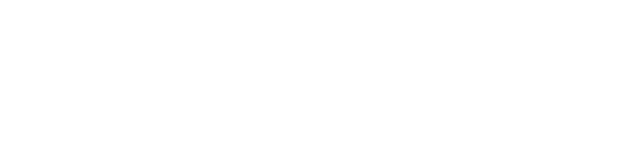
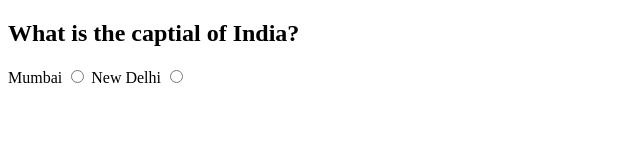
Before and after one commit to acciojob/trivia-MrMi18, a website: page main.html in a window 1280 px wide. Shown: the whole page, without its empty margins (0-640 px from the left). Drawn offline with Linux system fonts and the light colour scheme.

Commit message:
created a submission

```diff
--- a/main.html
+++ b/main.html
@@ -8,6 +8,13 @@
 
 <body>
 	<!-- the entire body must be written by student -->
+    <h2>What is the captial of India?</h2>
+	<label for ="mumbai" >Mumbai</label>
+	<input type ="radio" name="capital" value="mumbai">
+	<label for ="NewDelhi">New Delhi</label>
+	<input type ="radio" name="capital" value="NCT Dehli">
+
+
     <script type="text/javascript" src="./script.js">
 </script>
 
```
